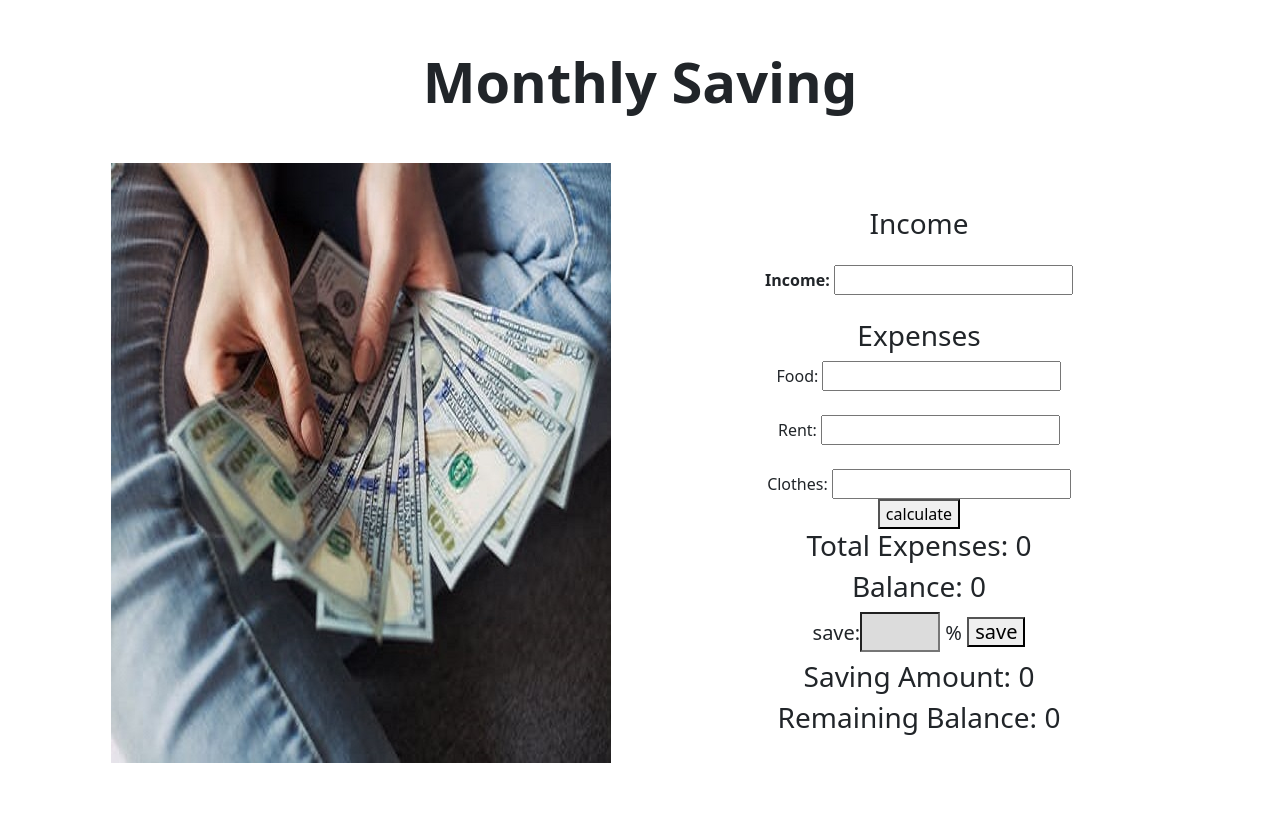
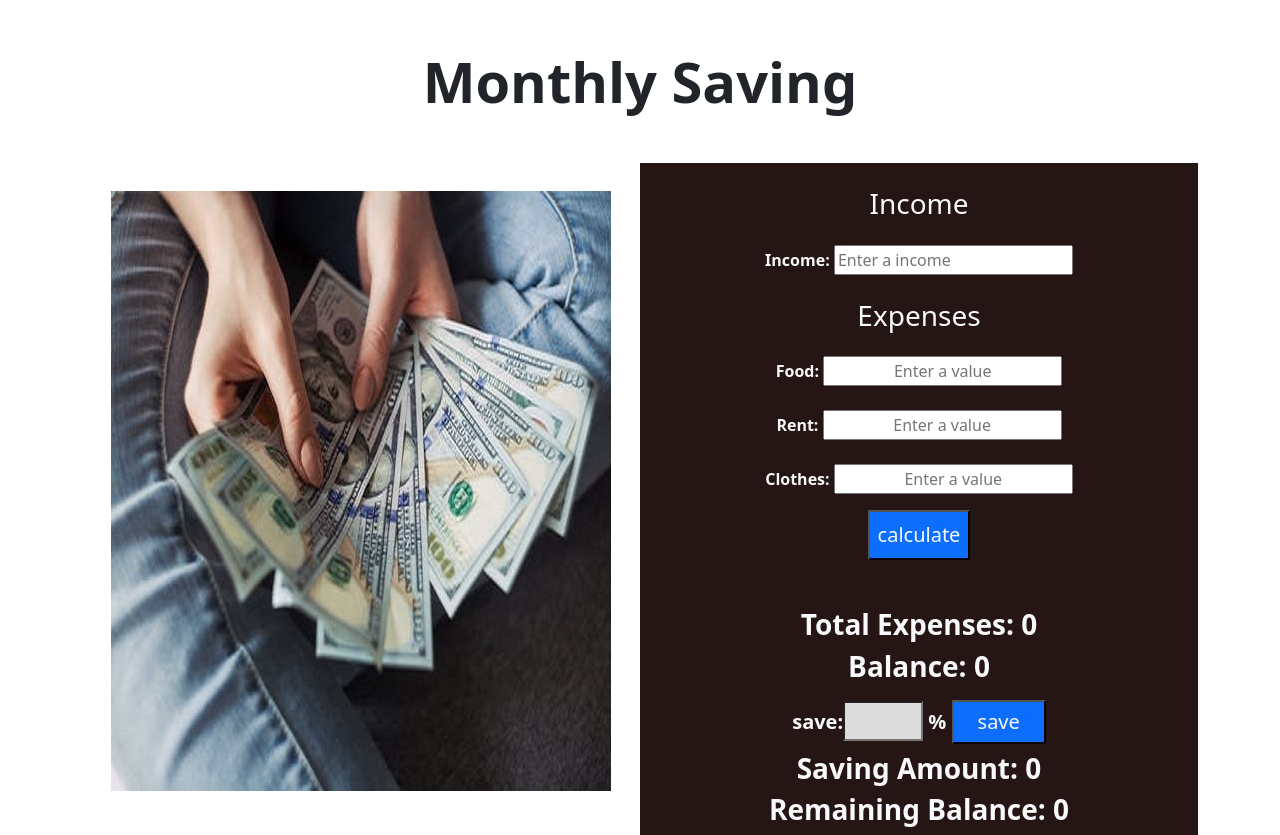
Before and after one commit to MASUD-01/money-master-assignment-5, a plain HTML site: page index.html in a window 1280 px wide. Before the commit the page ends 800 px from the top, so only its background shows below. Drawn offline with nearby package versions, Linux system fonts and the light colour scheme.

Commit message:
add responsive

```diff
--- a/index.html
+++ b/index.html
@@ -13,49 +13,51 @@
 
 </head>
 
-<body class="container text-center ">
+<body class="container text-center">
     <main class="container text-center ">
         <h2 class="my-5 display-4 fw-bold">Monthly Saving</h2>
         <section>
             <div class="row d-flex align-items-center justify-content-center">
-                <div class="col-md-6 col-sm-12"><img class="img-fluid h-100" src="./pexels-photo-2068975.jpeg" alt="">
+                <div class="col-md-6 col-sm-12 mb-3"><img class="img-fluid h-100" src="./pexels-photo-2068975.jpeg"
+                        alt="">
                 </div>
-                <div class="col-md-6 col-sm-12">
-                    <div class="">
-                        <h3 class="mb-4 mt-4">Income</h3>
-                        <label class="fw-bold">Income:</label>
-                        <input type="text" id="income" name="fname"><br><br>
-                        <h3>Expenses</h3>
+                <div class="col-md-6 col-sm-12 bg-secondarys">
 
-                        <form action="" class="text-center">
+                    <h3 class="mb-4 mt-4 text-light">Income</h3>
+                    <label class="fw-bold text-light">Income:</label>
+                    <input type="text" id="income" name="fname" placeholder="Enter a income"><br><br>
+                    <h3 class="text-light">Expenses</h3>
+
+                    <form action="" class="text-center mt-4">
                         <div>
-                                <label for="Food">Food:</label>
-                                <input class="text-center" type="text" id="food" name="Foods">
+                            <label class="fw-bold text-light">Food:</label>
+                            <input class="text-center" type="text" id="food" name="Foods" placeholder="Enter a value">
                         </div> <br>
                         <div>
-                                <label for="lname">Rent:</label>
-                                <input class="text-center" type="text" id="rent" name="lname">
+                            <label class="fw-bold text-light">Rent:</label>
+                            <input class="text-center" type="text" id="rent" name="lname" placeholder="Enter a value">
                         </div> <br>
                         <div>
-                                <label for="lname">Clothes:</label>
-                                <input class="text-center" type="text" id="cloth" name="lname">
+                            <label class="fw-bold text-light">Clothes:</label>
+                            <input class="text-center" type="text" id="cloth" name="lname" placeholder="Enter a value">
                         </div>
 
                     </form>
-                        <button id="calculate-btn">calculate</button>
+                    <button id="calculate-btn" class="mt-3 bg-primary p-2 text-light btn-fontsize">calculate</button>
 
-                    </div>
 
-                    <h3>Total Expenses: <span id="total-expense">0</span></h3>
-                    <h3>Balance: <span id="total-balance">0</span></h3>
+
+                    <h3 class="fw-bold text-light mt-5">Total Expenses: <span id="total-expense">0</span></h3>
+                    <h3 class="fw-bold text-light mb-3">Balance: <span id="total-balance">0</span></h3>
                     <div>
-                        <h5>save:<input id="saving" type="number"> <span>%</span> <button id="save-btn">save</button>
+                        <h5 class="fw-bold text-light">save:<input id="saving" type="number"> <span>%</span> <button
+                                id="save-btn" class="bg-primary px-4 py-2 text-light btn-fontsize">save</button>
                         </h5>
                     </div>
 
                     <div>
-                        <h3>Saving Amount: <span id="saving-amount">0</span></h3>
-                        <h3>Remaining Balance: <span id="remain-balance">0</span></h3>
+                        <h3 class="fw-bold text-light">Saving Amount: <span id="saving-amount">0</span></h3>
+                        <h3 class="fw-bold text-light">Remaining Balance: <span id="remain-balance">0</span></h3>
                     </div>
 
                 </div>
--- a/javascript.js
+++ b/javascript.js
@@ -1,51 +1,61 @@
+
 document.getElementById('calculate-btn').addEventListener('click', function () {
 
-    // if ( == ' number') {
-    //     alert('give')
-    // }
-    // else {
-    const IncomeValue = document.getElementById('income')
-    const getIncome = IncomeValue.value
-    // console.log(getIncome)
+    const incomeValue = document.getElementById('income')
+    const getIncomeValue = incomeValue.value
 
-    const foodValue = document.getElementById('food').value
-    // console.log(foodValue)
-    const rentValue = document.getElementById('rent').value
+    //check validation, only need number and ignore minus number
+    if (isNaN(getIncomeValue) || getIncomeValue < 0) {
+        alert('please, give only number')
+    }
+    else {
 
-    const clothesValue = document.getElementById('cloth').value
+        //Expenses Value
+        const foodValue = document.getElementById('food').value
+        const rentValue = document.getElementById('rent').value
+        const clothesValue = document.getElementById('cloth').value
 
-    //total epenses calc
-    const totalExpensesValue = parseInt(foodValue) + parseInt(rentValue) + parseInt(clothesValue)
-    document.getElementById('total-expense').innerText = totalExpensesValue
-
-    //calculate balance
-    const totalBalanceCalc = parseInt(getIncome) - totalExpensesValue
-
-    document.getElementById('total-balance').innerText = totalBalanceCalc
-
-    // }
+        //total expenses calculation
+        const totalExpensesValue = parseInt(foodValue) + parseInt(rentValue) + parseInt(clothesValue)
+        const updateTotalExpensesValue = document.getElementById('total-expense')
+        updateTotalExpensesValue.innerText = totalExpensesValue
 
 
+        //calculate balance
+        const totalBalanceCalc = parseInt(getIncomeValue) - totalExpensesValue
+        const totalBalanceUpdate = document.getElementById('total-balance')
+        totalBalanceUpdate.innerText = totalBalanceCalc
+
+        if (getIncomeValue < totalExpensesValue) {
+            alert('your have spend money more than your income')
+        }
+    }
 })
 
 document.getElementById('save-btn').addEventListener('click', function () {
 
-    const IncomeValue = document.getElementById('income')
-    const getIncome = IncomeValue.value
-    //% hisab
+    //calculate saving amount
+    const incomeValue = document.getElementById('income')
+    const getIncomeValue = incomeValue.value
+
     const savingValue = document.getElementById('saving').value
-    const savingPercentage = (getIncome * parseInt(savingValue) / 100)
-    // show saving amount
+    const savingPercentage = (getIncomeValue * parseInt(savingValue) / 100)
+
+
+    // update saving amount
     const savingAmount = document.getElementById('saving-amount')
     savingAmount.innerText = savingPercentage
-
     const totalBalance = document.getElementById('total-balance').innerText
 
+    //validation, savingAmount not more than totalBalance
+    if (totalBalance < savingAmount.innerText) {
+        alert("you don't have enough money to saving")
+
+    }
+
+    //update remaining balance
     const remainingBalance = totalBalance - savingAmount.innerText
-
-    //show remaining balance
     const remainBalance = document.getElementById('remain-balance')
     remainBalance.innerText = remainingBalance
 
-    console.log(remainingBalance)
 })
--- a/style.css
+++ b/style.css
@@ -3,3 +3,14 @@ width: 80px;
 height: 40px;
 background-color: #dcdcdc;
 }
+
+.bg-secondarys{
+    background: rgb(37, 21, 21);
+}
+
+.btn-fontsize{
+    font-size: 20px;
+}
+img{
+    height: 100px;
+}
```
Lines whose indentation alone changed are shown as unchanged.
